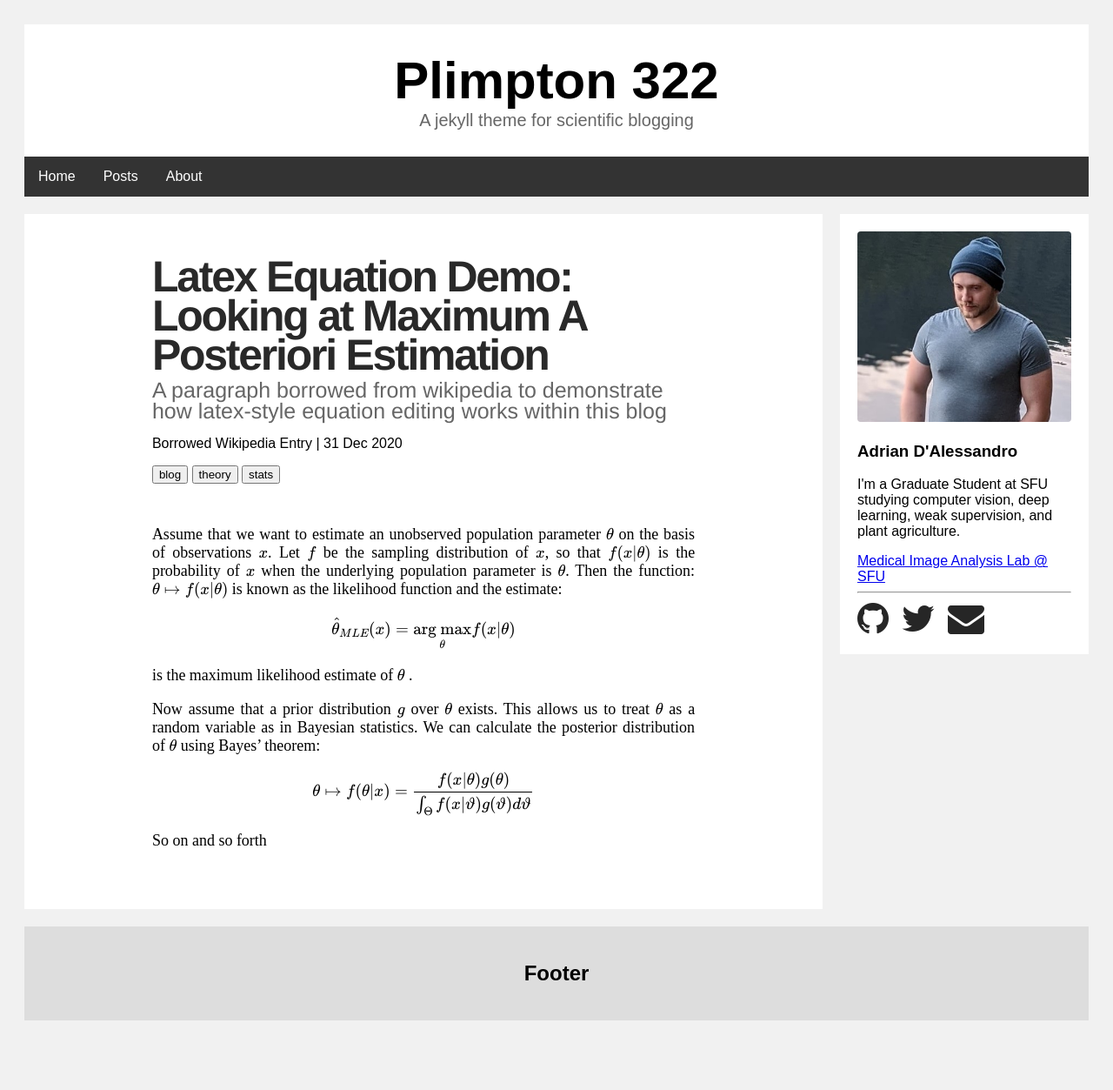
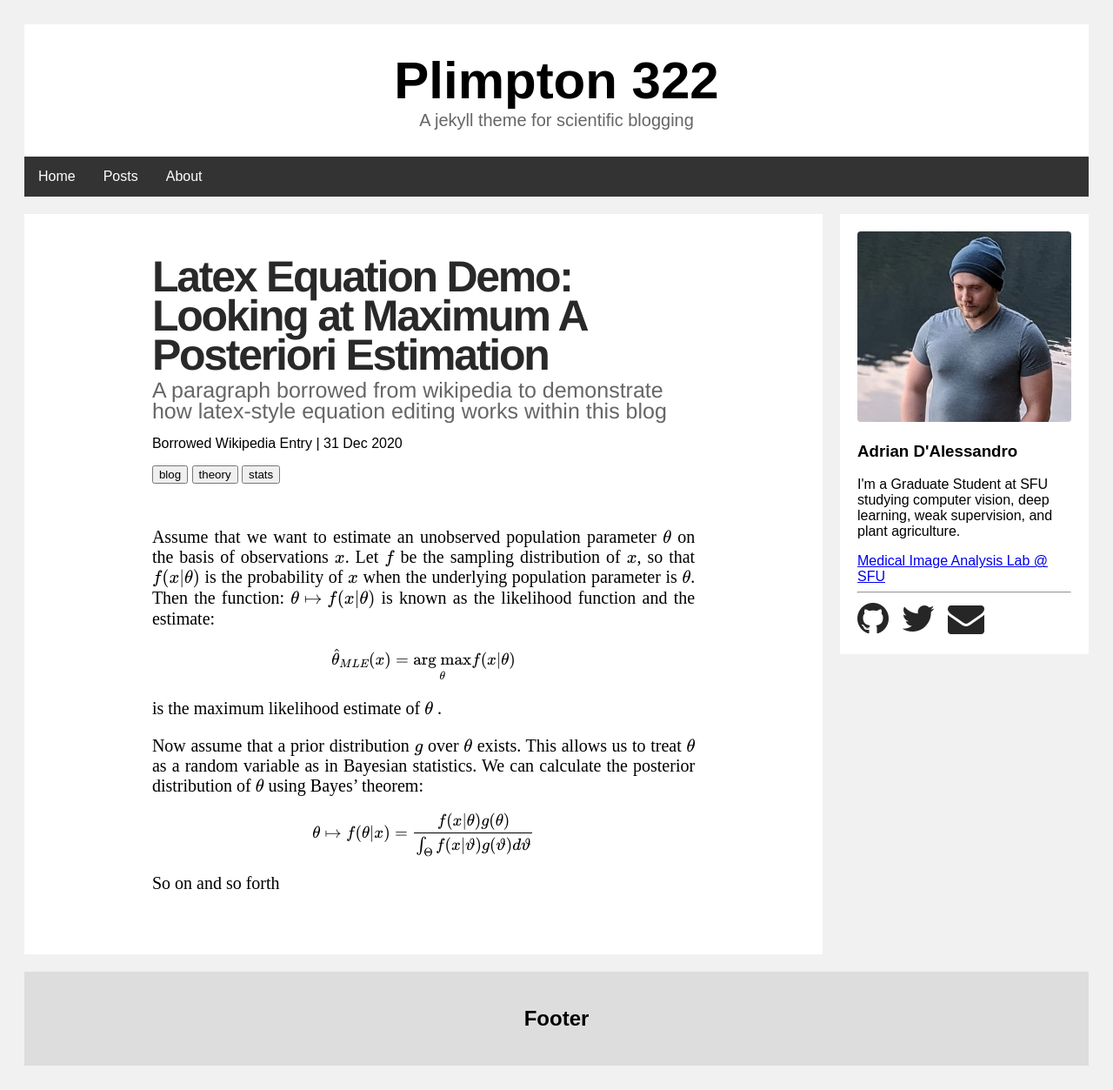
Before and after one commit to adrian-dalessandro/Plimpton322, a Jekyll site: the page built from _posts/2020-12-31-example-latex-math.md, in a window 1280 px wide. Shown: the whole page at 87% size. Built offline with Jekyll 4.4.1, drawn with Linux system fonts in a browser that asks for light colours; formulas are drawn with MathJax 3; before the commit the page ends 1201 px from its top, so only the background shows below that.

Commit message:
Update main.scss

```diff
--- a/_sass/main.scss
+++ b/_sass/main.scss
@@ -76,7 +76,7 @@ body {
 
 .post-body > p {
   font-family: "Times New Roman", Times, serif;
-  font-size: large;
+  font-size: 20px;
   text-align: justify;
 }
 
```
